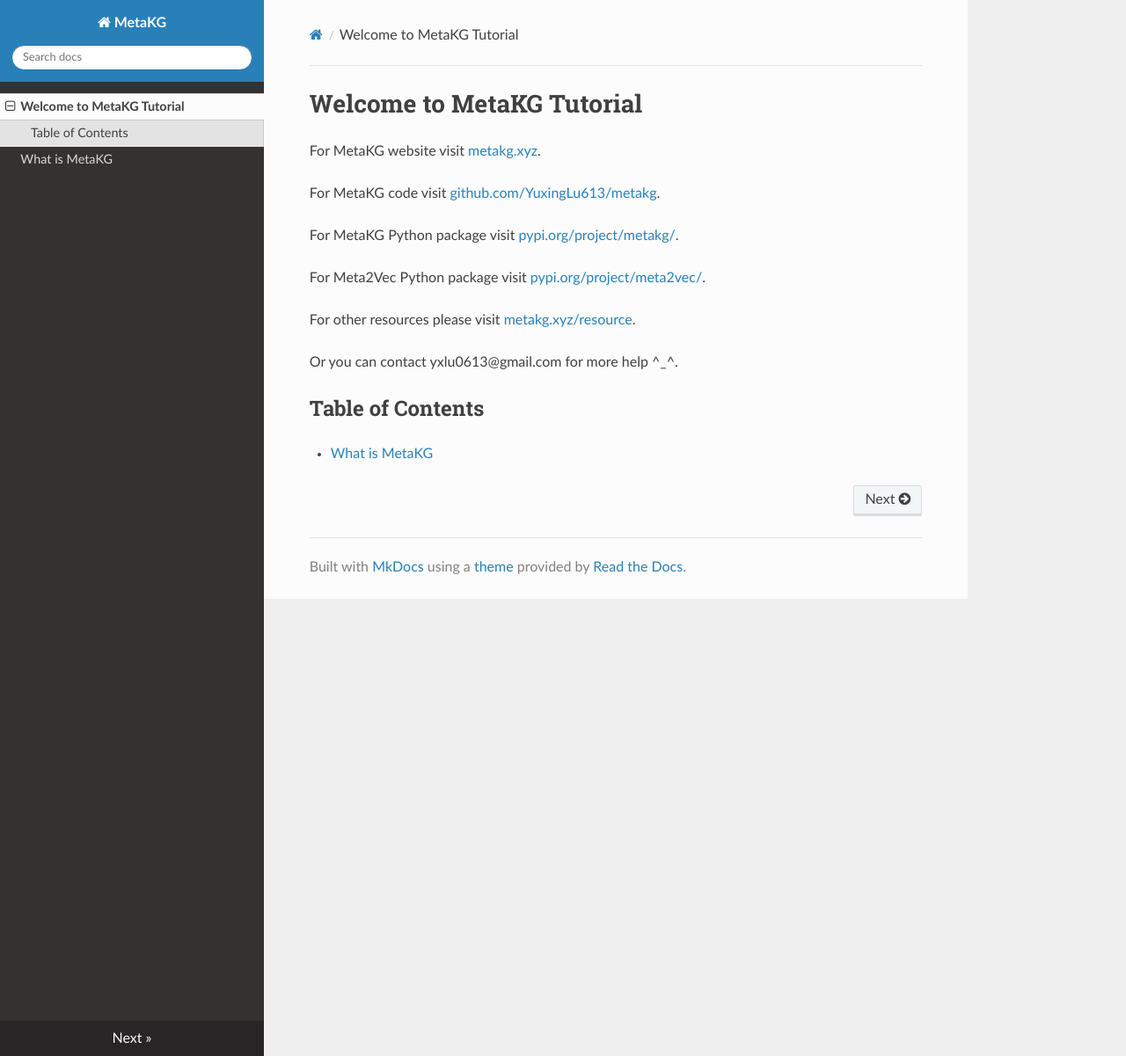
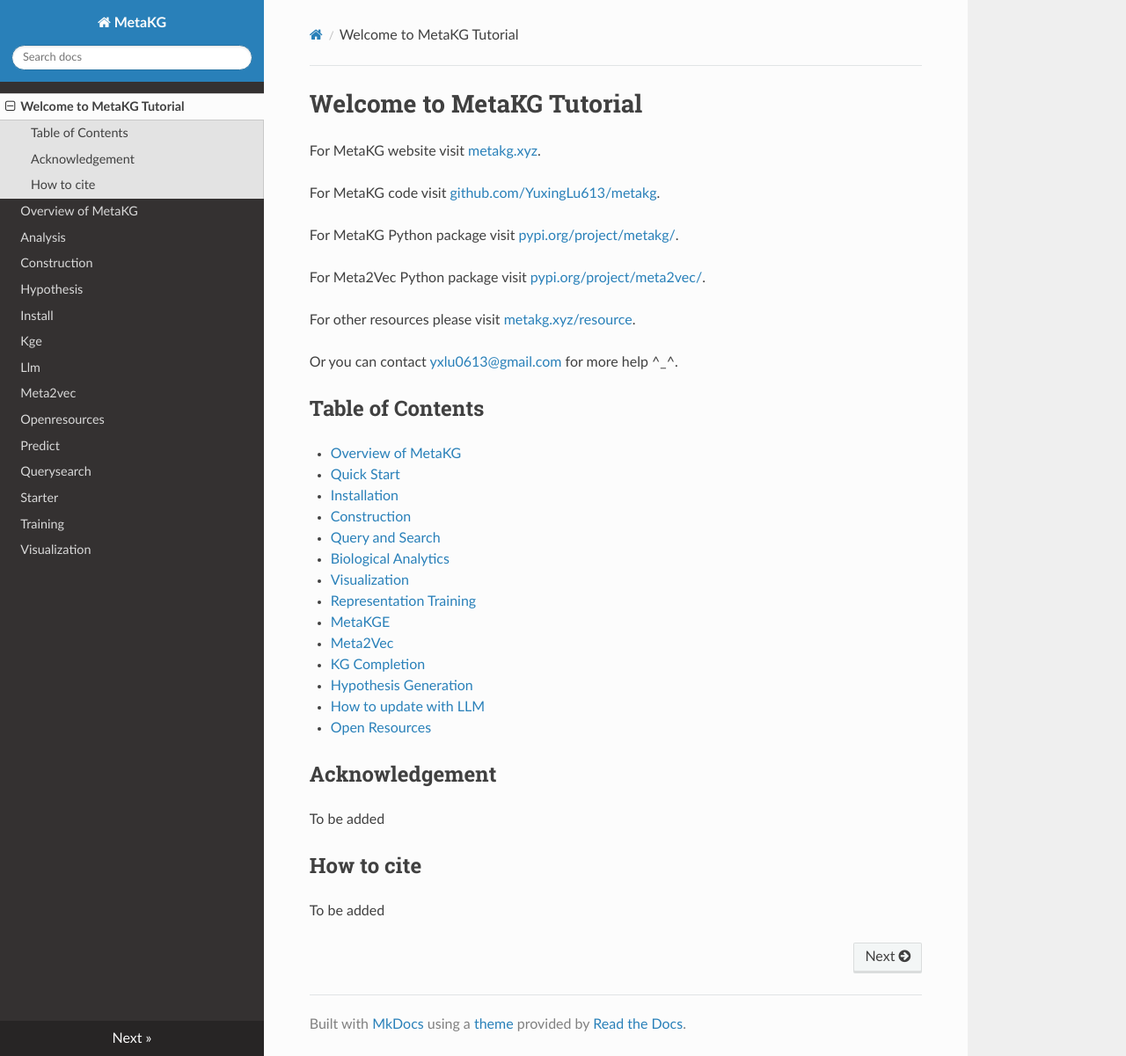
Before and after one commit to YuxingLu613/MetaKG-Tutorial, an MkDocs documentation site: the page built from docs/index.md, in a window 1280 px wide and 1201 px high. Shown: the whole window at 88% size. Built offline with MkDocs 1.6.1, drawn with Linux system fonts in a browser that asks for light colours; nearby versions of some CDN libraries.

Commit message:
update 2.17

```diff
--- a/docs/about.md
+++ b/docs/about.md
@@ -1,8 +1,12 @@
-# What is MetaKG
+# Overview of MetaKG
+
+
+
+## What is MetaKG
 
 MetaKG is the abbreviation of Metabolite-centric Knowledge Graph. It is a knowledge graph that is centered around metabolites and their associations with other entities such as genes, proteins, diseases, and pathways. MetaKG is a multi-modal knowledge graph that integrates information from various sources including databases, literature, and ontologies. MetaKG is designed to be a comprehensive and up-to-date resource for metabolite-centric knowledge.
 
-# What is the source of MetaKG
+## What is the source of MetaKG
 
 MetaKG is constructed by integrating information from various sources including databases, literature, and ontologies. The sources of MetaKG include but are not limited to the following:
 - **HMDB** (The Human Metabolome Database) - HMDB is a comprehensive, web-accessible metabolite database. It contains detailed information about small molecule metabolites found in the human body.
@@ -21,7 +25,7 @@
 
 We use the data from these sources to construct MetaKG. We also use the literature to extract some information about metabolite associations from scientific articles both manually and automatically. HMDB, KEGG and SMPDB are the primary sources of metabolite information in MetaKG. We use the data from these sources to construct the MetaKG.
 
-# What is the purpose of MetaKG
+## What is the purpose of MetaKG
 
 MetaKG stands as an indispensable bastion of metabolite-centric knowledge, meticulously curated and continuously updated to serve as the go-to wellspring for researchers, developers, and data scientists alike. Its robust architecture empowers users to delve deep into the intricate realm of metabolomics, facilitating a spectrum of endeavors, including but not limited to:
 
@@ -37,6 +41,6 @@
 
 With MetaKG as their compass, researchers, developers, and data scientists embark on a journey of discovery, armed with the insights and tools needed to navigate the intricate landscape of metabolite-centric knowledge.
 
-# How can you use MetaKG
+## How can you use MetaKG
 
 MetaKG is available as a website and a python package. You can use the website to search for metabolites and their associations with other entities. You can also use the python package to access the data programmatically. The python package provides an easy-to-use API to access the data in MetaKG. You can use the python package to construct knowledge graphs, train machine learning models, and perform statistical analysis on metabolite-centric data.
--- a/docs/index.md
+++ b/docs/index.md
@@ -10,10 +10,35 @@
 
 For other resources please visit [metakg.xyz/resource](http://www.metakg.xyz/resource).
 
-Or you can contact yxlu0613@gmail.com for more help ^_^.
+Or you can contact [yxlu0613@gmail.com](mailto:yxlu0613@gmail.com) for more help ^_^.
 
 
 
 ## Table of Contents
 
-* [What is MetaKG](./about.md)
+* [Overview of MetaKG](./about.md)
+* [Quick Start](./starter.md)
+* [Installation](./install.md)
+* [Construction](./construction.md)
+* [Query and Search](./querysearch.md)
+* [Biological Analytics](./analysis.md)
+* [Visualization](./visualization.md)
+* [Representation Training](./training.md)
+* [MetaKGE](./kge.md)
+* [Meta2Vec](./meta2vec.md)
+* [KG Completion](./predict.md)
+* [Hypothesis Generation](./hypothesis.md)
+* [How to update with LLM](./llm.md)
+* [Open Resources](./openresources.md)
+
+
+
+## Acknowledgement
+
+To be added
+
+
+
+## How to cite
+
+To be added
```
Also changed, not shown: docs/analysis.md (added), docs/construction.md (added), docs/hypothesis.md (added), docs/install.md (added), docs/kge.md (added), docs/llm.md (added), docs/meta2vec.md (added), docs/openresources.md (added), docs/predict.md (added), docs/querysearch.md (added), docs/starter.md (added), docs/training.md (added), docs/visualization.md (added).
